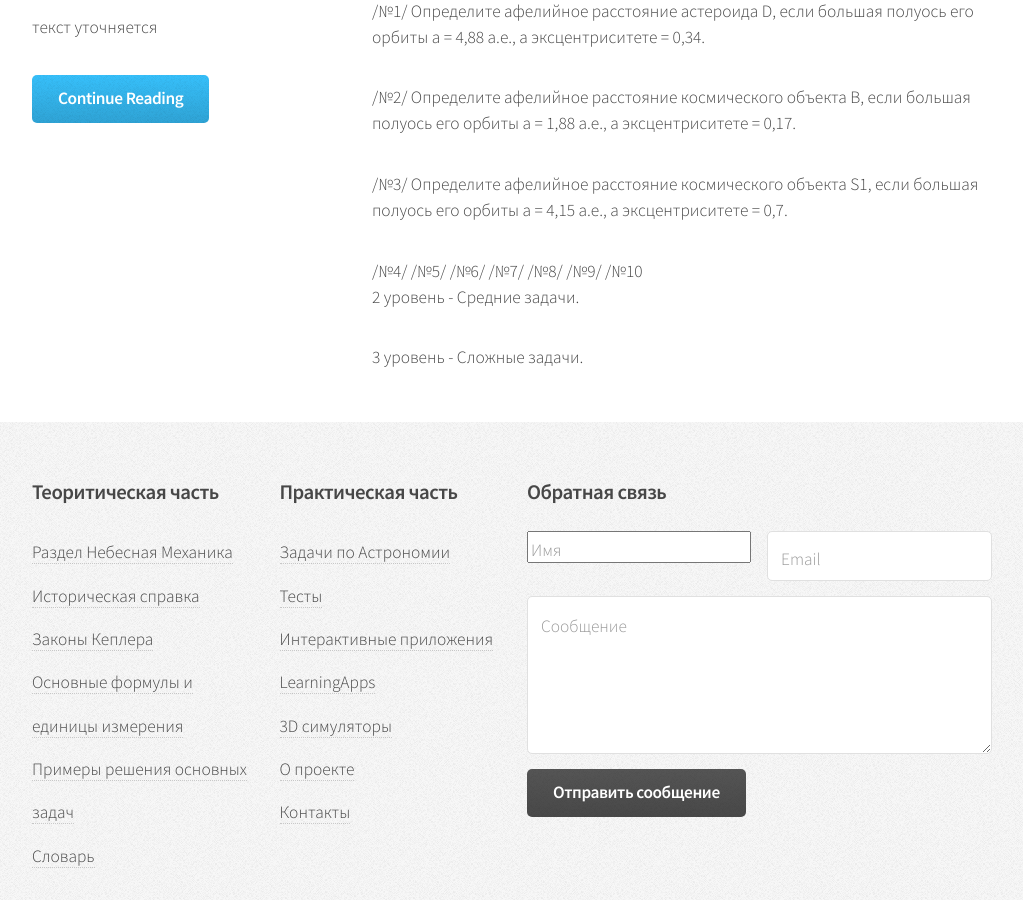
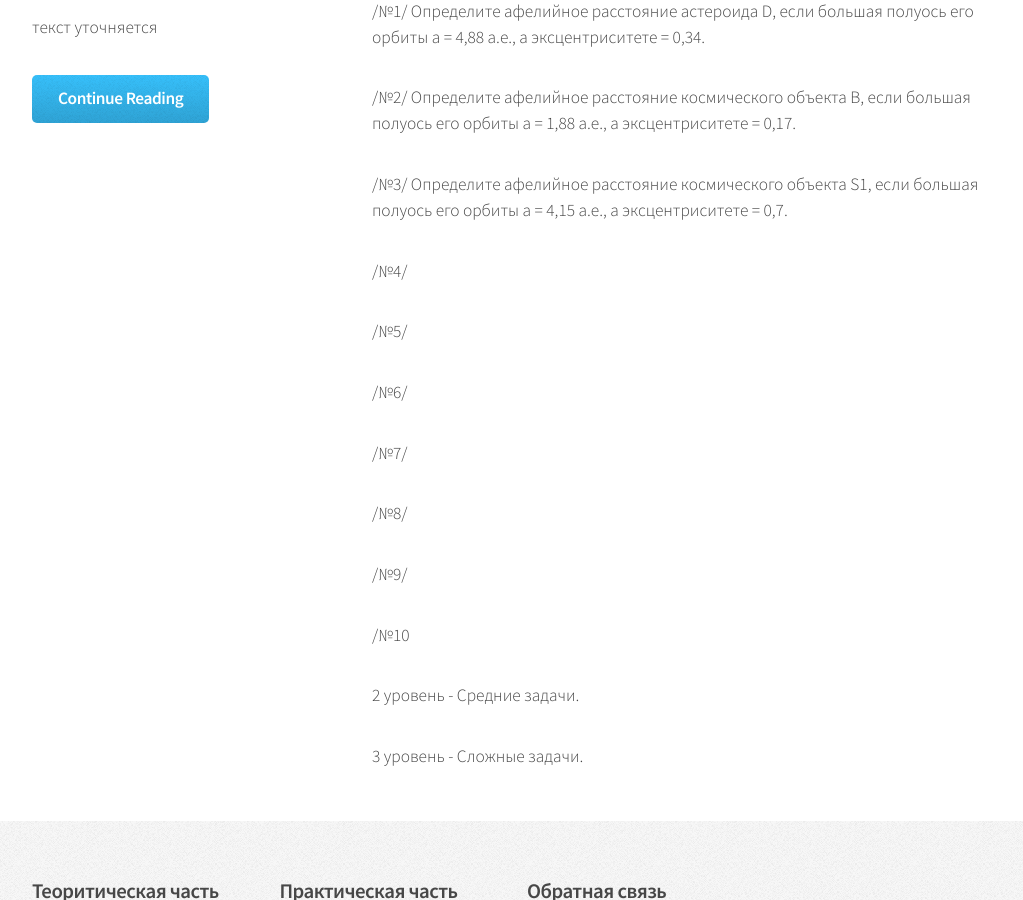
Before and after one commit to VlPop/VlPop.github.io, a Jekyll site: the page built from 2P_Practic_zadachiastro.html, in a window 1280 px wide and 900 px high, scrolled down 837 px. Shown: the whole window, without its empty margins (128-1151 px from the left). Built offline with Jekyll 4.4.1, drawn with Linux system fonts in a browser that asks for light colours.

```diff
--- a/2P_Practic_zadachiastro.html
+++ b/2P_Practic_zadachiastro.html
@@ -36,13 +36,14 @@ layout: default
 								а эксцентриситете = 0,17.</p>
 								<p>/№3/ Определите афелийное расстояние космического объекта S1, если большая полуось его орбиты а = 4,15 а.е.,
 								а эксцентриситете = 0,7.</p>
-								/№4/
-								/№5/
-								/№6/
-								/№7/
-								/№8/
-								/№9/
-								/№10
+								<p>/№4/</p>
+								<p>/№5/</p>
+								<p>/№6/</p>
+								<p>/№7/</p>
+								<p>/№8/</p>
+								<p>/№9/</p>
+								<p>/№10</p>
+
 								<p>2 уровень - Cредние задачи.</p>
 
 								<p>3 уровень - Cложные задачи.</p>
```
